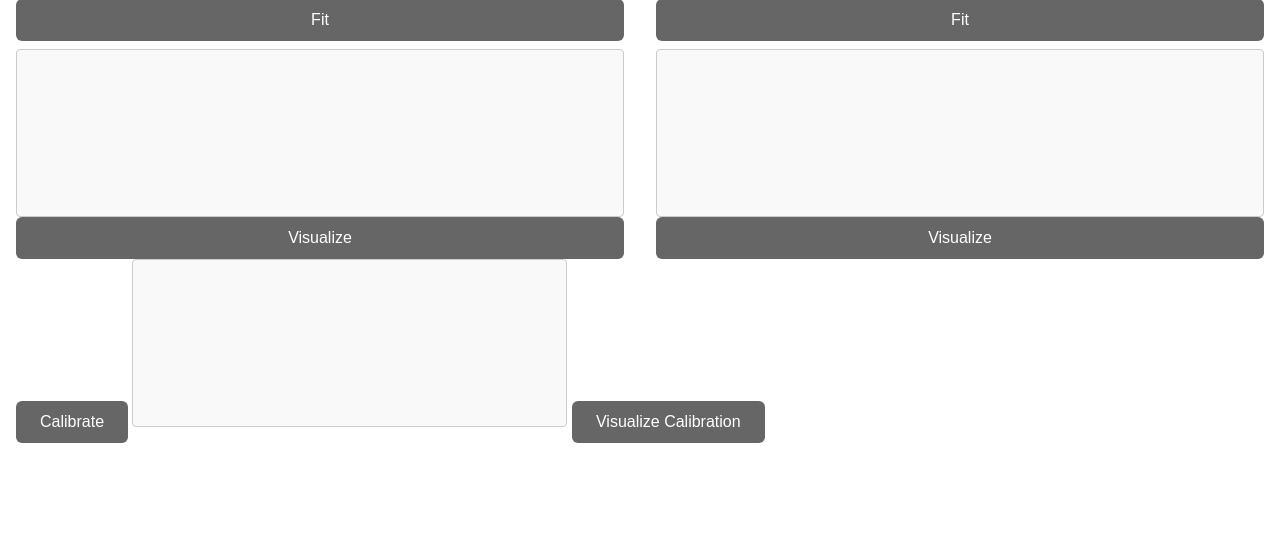
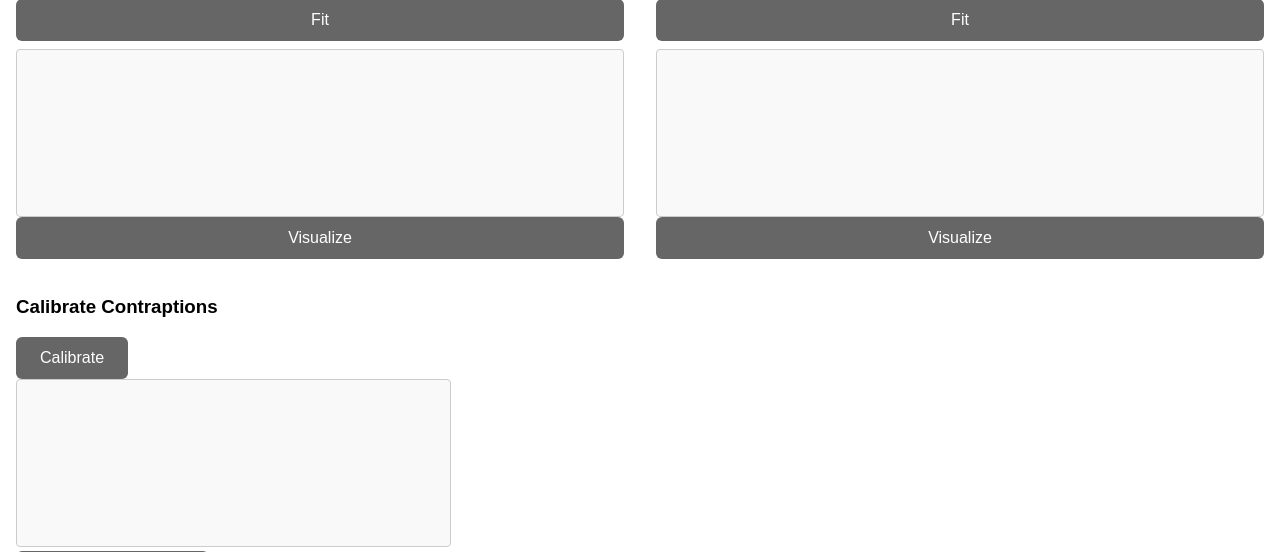
Before and after one commit to TAU-CGL/rplidar_recorder, a Django app: page / in a window 1280 px wide, after a click on "Calibration". Shown: the part 389-941 px from the top of the page. Before the commit the page ends 832 px from the top, so only its background shows below. Run offline with Django 5.2, Linux system fonts and the light colour scheme; data that the repository does not hold is empty.

Commit message:
Update ui layout

```diff
--- a/server/templates/tabs/calibration.html
+++ b/server/templates/tabs/calibration.html
@@ -42,8 +42,12 @@
     </div>
 </div>
 
-<button class="calibrate-button" onclick="calibrate()">Calibrate</button>
-<textarea id="calibration-text" rows="10" cols="50"></textarea>
+<br>
+
+<h3>Calibrate Contraptions</h3>
+
+<button class="calibrate-button" onclick="calibrate()">Calibrate</button><br>
+<textarea id="calibration-text" rows="10" cols="50"></textarea><br>
 <button class="visualize-calibrate-button" onclick="visualize_calibration()">Visualize Calibration</button>
 
 <script src="/static/js/calibration.js"></script>
```
